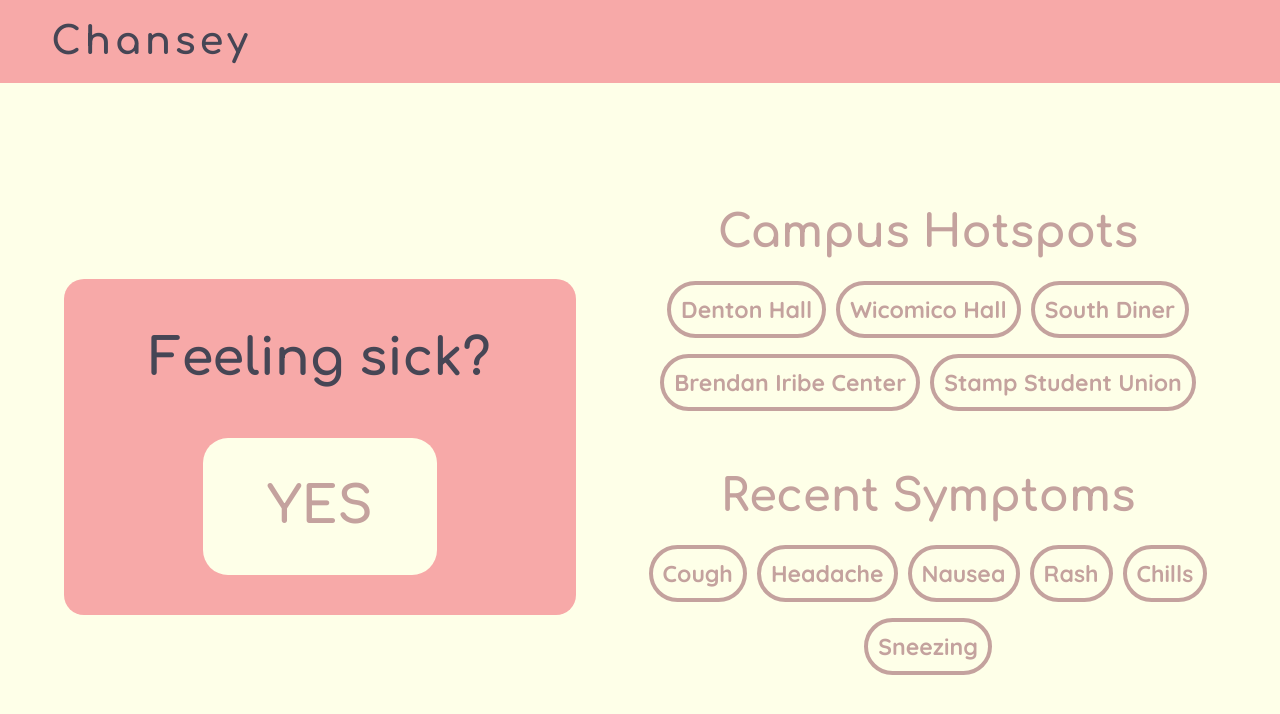
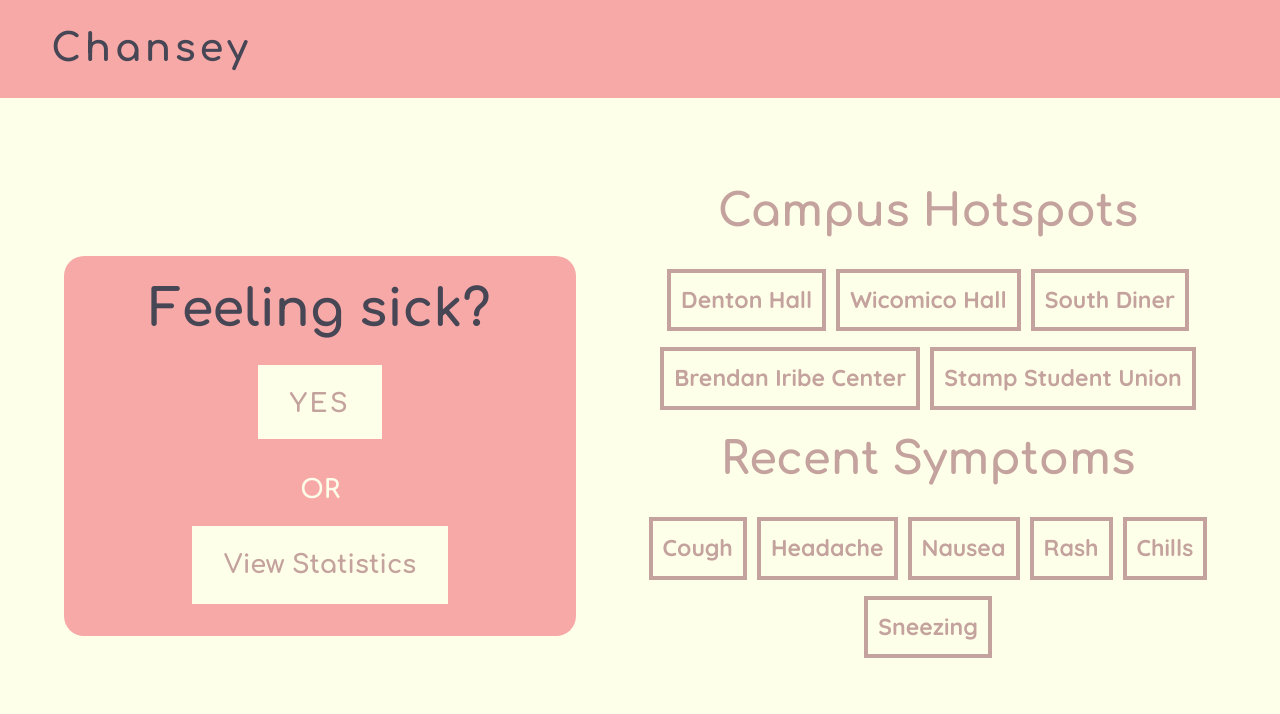
Before and after one commit to project-d3/Chansey, a React (Create React App) app in the folder client/: page /home in a window 1280 px wide. Shown: the top 714 px of the page. Built offline with nearby package versions, Linux system fonts and the light colour scheme.

Commit message:
Link in temp nav bar, fixed some other stuff

```diff
--- a/client/src/components/feelingsickcard.tsx
+++ b/client/src/components/feelingsickcard.tsx
@@ -6,7 +6,7 @@ import { RouteComponentProps } from "react-router-dom";
 const Card = styled("div")`
   background: #f7a9a8;
   width: 40%;
-  height: 60%;
+  height: 70%;
   font-family: "Comfortaa", cursive;
   display: flex;
   flex-direction: column;
@@ -21,12 +21,12 @@ const Message = styled("p")`
   color: #464655;
   font-size: 4vw;
   font-weight: bold;
+  margin-top: 2vh;
 `;
 
 const ButtonDiv = styled("div")`
   background: #feffe8;
-  margin-bottom: 5vh;
-  border-radius: 25px;
+  margin-bottom: 2vh;
   color: #c4a29e;
   transition: 0.3s;
   text-decoration: none;
@@ -38,17 +38,62 @@ const ButtonDiv = styled("div")`
 
 const ButtonText = styled("p")`
   font-weight: bold;
-  font-size: 4vw;
+  font-size: 2vw;
   margin: 0px;
-  margin: 5vh 5vw;
+  margin: 2.5vh 2.5vw;
+  margin-bottom: 2vh;
+  letter-spacing: 0.1em;
 `;
 
+const OrText = styled("p")`
+  text-transform: uppercase;
+  color: #feffe8;
+  font-weight: bold;
+  font-size: 2vw;
+  margin-bottom: 2vh;
+  margin-top: 2vh;
+`;
+
+const ToCharts = styled("div")`
+  background: #feffe8;
+  margin-bottom: 4vh;
+  color: #c4a29e;
+  transition: 0.3s;
+  text-decoration: none;
+  &:hover {
+    background: #c4a29e;
+    color: #feffe8;
+  }
+`;
+
+const ChartText = styled("p")`
+  font-weight: bold;
+  font-size: 2vw;
+  margin: 0px;
+  margin: 2.5vh 2.5vw;
+`;
+
+interface inter {
+  funct: any;
+}
+
+type comb = inter & RouteComponentProps;
+
 export default class FeelingSickCard extends React.Component<
-  { funct: any },
+  comb,
   { email: any }
 > {
   constructor(props) {
     super(props);
+    this.handleToCharts = this.handleToCharts.bind(this);
+  }
+
+  handleToCharts(e) {
+    e.preventDefault();
+    this.props.history.push({
+      pathname: "/charts",
+      state: { email: this.props.location.state.email }
+    });
   }
 
   render() {
@@ -59,6 +104,10 @@ export default class FeelingSickCard extends React.Component<
           <ButtonDiv onClick={this.props.funct}>
             <ButtonText>YES</ButtonText>
           </ButtonDiv>
+          <OrText>or</OrText>
+          <ToCharts onClick={this.handleToCharts}>
+            <ChartText>View Statistics</ChartText>
+          </ToCharts>
         </Card>
       </>
     );
--- a/client/src/components/hotspots.tsx
+++ b/client/src/components/hotspots.tsx
@@ -25,7 +25,6 @@ const BuildingWrapper = styled("div")`
 
 const Building = styled("div")`
   border: 4px solid #c4a29e;
-  border-radius: 30px;
   margin-left: 5px;
   margin-right: 5px;
   margin-bottom: 2vh;
--- a/client/src/components/recents.tsx
+++ b/client/src/components/recents.tsx
@@ -24,7 +24,6 @@ const SymptomWrapper = styled("div")`
 
 const Symptom = styled("div")`
   border: 4px solid #c4a29e;
-  border-radius: 30px;
   margin-left: 5px;
   margin-right: 5px;
   margin-bottom: 2vh;
--- a/client/src/components/tempnavbar.tsx
+++ b/client/src/components/tempnavbar.tsx
@@ -1,5 +1,6 @@
 import React from "react";
 import styled from "styled-components";
+import { RouteComponentProps } from "react-router-dom";
 
 const NavWrapper = styled("div")`
   display: flex;
@@ -10,7 +11,12 @@ const NavWrapper = styled("div")`
   align-items: center;
   position: relative;
 `;
-
+const TitleWrap = styled("div")`
+  text-decoration: none;
+  &:hover {
+    text-decoration: none;
+  }
+`;
 const Title = styled("p")`
   font-size: 3vw;
   color: #464655;
@@ -19,12 +25,27 @@ const Title = styled("p")`
   letter-spacing: 0.1em;
 `;
 
-export default class TempNavBar extends React.Component {
+export default class TempNavBar extends React.Component<RouteComponentProps> {
+  constructor(props) {
+    super(props);
+    this.handleToHome = this.handleToHome.bind(this);
+  }
+
+  handleToHome(e) {
+    e.preventDefault();
+    this.props.history.push({
+      pathname: "/home",
+      state: { email: this.props.location.state.email }
+    });
+  }
+
   render() {
     return (
       <>
         <NavWrapper>
-          <Title>Chansey</Title>
+          <TitleWrap onClick={this.handleToHome}>
+            <Title>Chansey</Title>
+          </TitleWrap>
         </NavWrapper>
       </>
     );
--- a/client/src/index.tsx
+++ b/client/src/index.tsx
@@ -3,6 +3,7 @@ import ReactDOM from "react-dom";
 import * as serviceWorker from "./serviceWorker";
 import { BrowserRouter as Router, Switch } from "react-router-dom";
 import { Route } from "react-router";
+import "bootstrap/dist/css/bootstrap.min.css";
 
 import LandingPage from "./pages/landing";
 import SignupPage1 from "./pages/signup1";
@@ -10,6 +11,7 @@ import SignupPage2 from "./pages/signup2";
 import SigninPage from "./pages/signin";
 import HomePage from "./pages/Home";
 import SymptomFormPage from "./pages/symptomformpage";
+import Charts from "./pages/Charts";
 
 ReactDOM.render(
   <Router>
@@ -20,6 +22,7 @@ ReactDOM.render(
       <Route path="/signin" component={SigninPage} />
       <Route path="/home" component={HomePage} />
       <Route path="/symptomform" component={SymptomFormPage} />
+      <Route path="/charts" component={Charts} />
     </Switch>
   </Router>,
   document.getElementById("root")
--- a/client/src/pages/Home.tsx
+++ b/client/src/pages/Home.tsx
@@ -21,7 +21,7 @@ const Content = styled("div")`
 const RightWrapper = styled("div")`
   display: flex;
   flex-direction: column;
-  width: 55%;
+  width: 50%;
   margin-right: auto;
   margin-left: auto;
   margin-top: 10vh;
@@ -45,9 +45,12 @@ export default class HomePage extends React.Component<RouteComponentProps> {
     return (
       <>
         <Page>
-          <TempNavBar />
+          <TempNavBar {...this.props} />
           <Content>
-            <FeelingSickCard funct={this.handleToForm}></FeelingSickCard>
+            <FeelingSickCard
+              funct={this.handleToForm}
+              {...this.props}
+            ></FeelingSickCard>
             <RightWrapper>
               <Hotspots {...this.props}></Hotspots>
               <Recents {...this.props}></Recents>
--- a/client/src/pages/symptomformpage.tsx
+++ b/client/src/pages/symptomformpage.tsx
@@ -110,7 +110,7 @@ class SymptomFormPage extends React.Component<
     return (
       <>
         <Page>
-          <TempNavBar />
+          <TempNavBar {...this.props} />
           <Content onSubmit={this.submitSymptoms}>
             <SymptomInsert funct={this.changeSymptoms} />
             <RightDiv>
```
Also changed, not shown: 4 other files (tests, documents, lock files or other folders).
